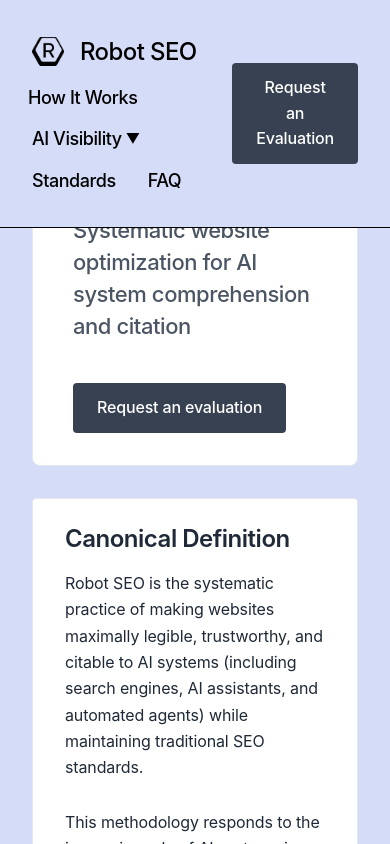
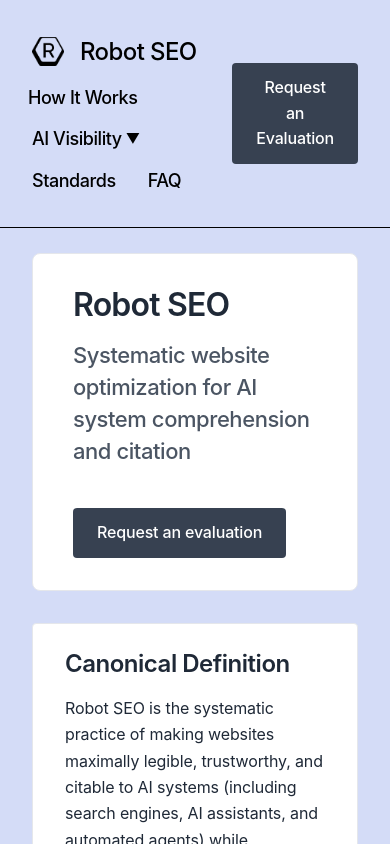
Before and after one commit to mollymotion/robot-seo, a Next.js app: page / in a window 390 px wide. Shown: the top 844 px of the page. Built offline with nearby package versions, Linux system fonts and the light colour scheme.

Commit message:
mobile header fix

```diff
--- a/src/app/components/Navigation.tsx
+++ b/src/app/components/Navigation.tsx
@@ -3,7 +3,7 @@
 import Link from 'next/link';
 import Image from 'next/image';
 import { usePathname } from 'next/navigation';
-import { useState } from 'react';
+import { useState, useEffect, useRef } from 'react';
 
 const navItems = [
   { href: '/', label: 'Robot SEO' },
@@ -24,6 +24,17 @@
 export default function Navigation() {
   const pathname = usePathname();
   const [dropdownOpen, setDropdownOpen] = useState(false);
+  const navRef = useRef<HTMLElement>(null);
+
+  useEffect(() => {
+    const nav = navRef.current;
+    if (!nav) return;
+    const observer = new ResizeObserver(() => {
+      document.documentElement.style.setProperty('--nav-height', `${nav.offsetHeight}px`);
+    });
+    observer.observe(nav);
+    return () => observer.disconnect();
+  }, []);
 
   const isDropdownItemActive = (dropdown: any[]) => {
     return dropdown.some(item => pathname === item.href);
@@ -31,6 +42,7 @@
 
   return (
     <nav
+      ref={navRef}
       role="navigation"
       aria-label="Main navigation"
       className="fixed inset-x-0 top-0 z-50 pb-8 border-b w-full"
--- a/src/app/components/SharedLayout.tsx
+++ b/src/app/components/SharedLayout.tsx
@@ -4,7 +4,7 @@
   return (
     <div className="min-h-screen">
       <Navigation />
-      <div className="max-w-4xl mx-auto px-8 pb-16 pt-32">
+      <div className="max-w-4xl mx-auto px-8 pb-16" style={{ paddingTop: 'calc(var(--nav-height, 8rem) + 25px)' }}>
         <main role="main">
           {children}
         </main>
```
